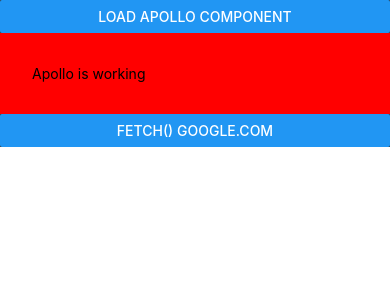
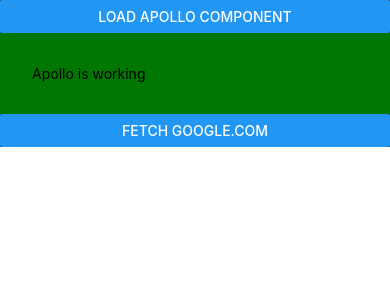
Before and after one commit to gtRfnkN/rnw-apollo, a React Native app: screen / in a window 390 px wide. Both pictures are taken after a click on the button "LOAD APOLLO COMPONENT". Shown: the top 300 px of the page. Built offline with nearby package versions, Linux system fonts and the light colour scheme.

Commit message:
A bit of cleanup

```diff
--- a/App.tsx
+++ /dev/null
@@ -1,25 +0,0 @@
-import React from 'react';
-import {Button, SafeAreaView} from 'react-native';
-import {ApolloTestComponent} from './App-apollo';
-
-function App(): JSX.Element {
-  const [isApolloComponentVisible, setIsApolloComponentVisible] =
-    React.useState(false);
-
-  return (
-    <SafeAreaView style={{backgroundColor: '#333'}}>
-      <Button
-        title="Load Apollo Component"
-        onPress={() => setIsApolloComponentVisible(true)}
-      />
-      {isApolloComponentVisible && <ApolloTestComponent />}
-
-      <Button
-        title="fetch() Google.com"
-        onPress={() => fetch('https://google.com')}
-      />
-    </SafeAreaView>
-  );
-}
-
-export default App;
--- a/index.js
+++ b/index.js
@@ -1,9 +1,5 @@
-/**
- * @format
- */
-
 import {AppRegistry} from 'react-native';
-import App from './App';
+import App from './src/app';
 import {name as appName} from './app.json';
 
 AppRegistry.registerComponent(appName, () => App);
--- a/App-apollo.tsx
+++ b/src/apollo-component.tsx
@@ -10,7 +10,7 @@
 export function ApolloTestComponent() {
   return (
     <ApolloProvider client={client}>
-      <View style={{backgroundColor: '#f00', padding: 32}}>
+      <View style={{backgroundColor: '#007700', padding: 32}}>
         <Text>Apollo is working</Text>
       </View>
     </ApolloProvider>
--- /dev/null
+++ b/src/app.tsx
@@ -0,0 +1,37 @@
+import React from 'react';
+import {Button, SafeAreaView} from 'react-native';
+import {ApolloTestComponent} from './apollo-component';
+import {Text, View} from 'react-native';
+
+function App(): JSX.Element {
+  const [isApolloComponentVisible, setIsApolloComponentVisible] =
+    React.useState(false);
+  const [hasResponseFromFetch, setHasResponseFromFetch] = React.useState(false);
+
+  return (
+    <SafeAreaView style={{backgroundColor: '#333'}}>
+      <Button
+        title="load apollo component"
+        onPress={() => setIsApolloComponentVisible(true)}
+      />
+      {isApolloComponentVisible && <ApolloTestComponent />}
+
+      <Button
+        title="fetch google.com"
+        onPress={() => {
+          setHasResponseFromFetch(false);
+          fetch('https://google.com')
+            .then(result => result.text())
+            .then(() => setHasResponseFromFetch(true));
+        }}
+      />
+      {hasResponseFromFetch && (
+        <View style={{backgroundColor: '#007700', padding: 32}}>
+          <Text>Fetch was successful</Text>
+        </View>
+      )}
+    </SafeAreaView>
+  );
+}
+
+export default App;
```
Also changed, not shown: 1 other file (tests, documents, lock files or other folders).
